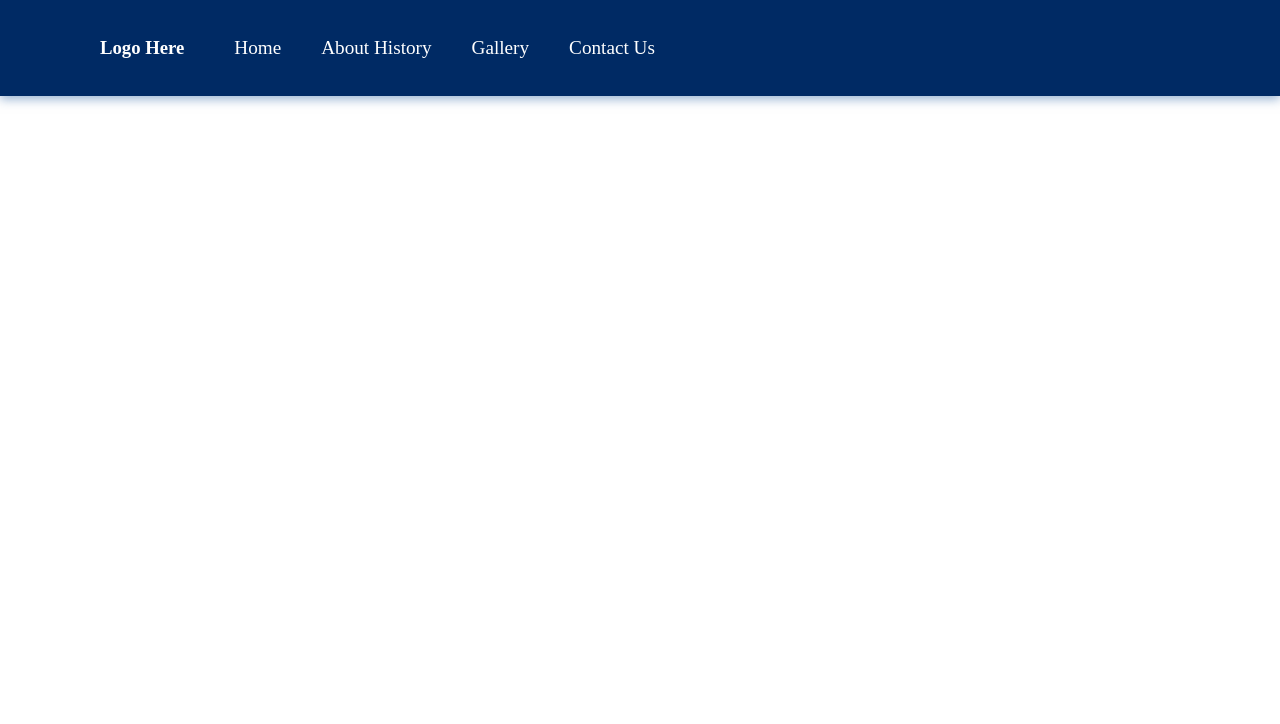
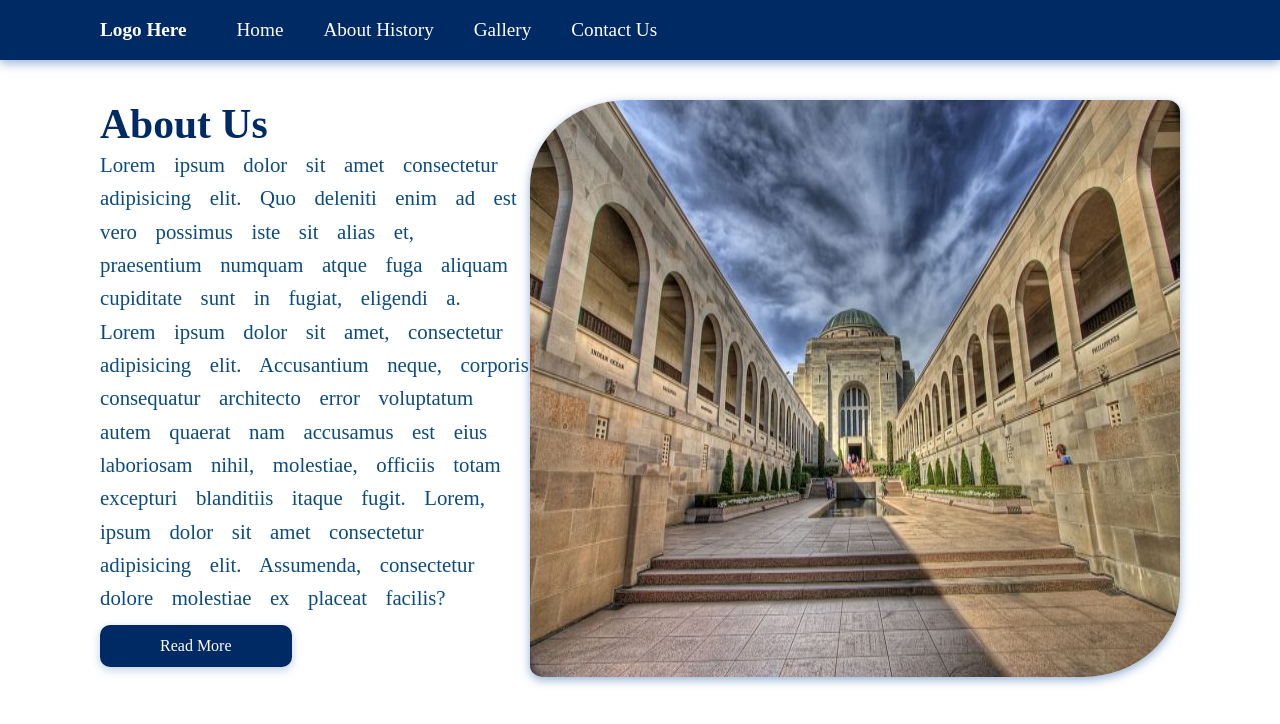
Before and after one commit to Sapana1999/PORTFOLIO, a plain HTML site: page index.html in a window 1280 px wide. Drawn offline with Linux system fonts and the light colour scheme.

Commit message:
implemented about us design

```diff
--- a/css/style.css
+++ b/css/style.css
@@ -1,8 +1,35 @@
-/* Main layout */
+/* Global CSS */
+.primary-btn {
+    background-color: #002a64;
+    padding: 12px 60px;
+    display: inline-flex;
+    justify-content: space-between;
+    margin:10px 0px;
+    border-radius: 10px;
+    color: #fff;
+    border: none;
+    font-size: 1rem;
+    box-shadow: 0 3px 10px rgba(44, 100, 164, 0.3);
+    text-decoration: none;
+}
+.primary-btn:hover {
+    background-color: rgb(250, 250, 250);
+    color: #002a64;
+}
+.primary {
+    color: #002a64;
+}
+.secondary {
+    color: #0c4b7e;
+}
+h3{
+    font-size: 2.6rem;
+}
 *{
      margin: 0;
      padding: 0;
 }
+/* Main layout */
 .container {
     display: flex;
     flex-direction: row;
@@ -13,7 +40,7 @@
     display: flex;
     justify-content: flex-start;
     width: 100%;
-    height: 12vh;
+    height: 7.5vh;
     padding: 0px 30px 0px 100px;
     background-color: #002a64;
     align-items: center;
@@ -21,6 +48,7 @@
 }
 .navHeader {
     color:#fff;
+    font-size: 1.2rem;
 }
 .nav-link {
     list-style: none;
@@ -37,3 +65,30 @@
 .nav-item a:hover {
     color: #d3d3d3;
 }
+/* About Section */
+.about {
+    display: flex;
+    flex-wrap: wrap;
+    padding: 40px 100px;
+    justify-content: space-between;
+
+}
+
+.aboutText{
+   flex: 1;
+   font-size: 1.3rem;
+}
+.textContent {
+    line-height: 25pt;
+    word-spacing: 10pt;
+}
+.aboutImg img{
+    flex: 2;
+    border-radius: 15% 2%;
+    box-shadow: 0 3px 10px rgba(44, 100, 164, 0.5);
+}
+.aboutImg:hover {
+    opacity: 0.6;
+    background-color: #002a64;
+    border-radius: 15% 2%;
+}
--- a/index.html
+++ b/index.html
@@ -10,6 +10,7 @@
 <body>
     <!-- Main Layout -->
     <div class="container">
+        <!-- Nav Start -->
        <nav class="pnav">
         <h3 class="navHeader">Logo Here</h3>
          <ul class="nav-link">
@@ -19,7 +20,21 @@
             <li class="nav-item"><a href="#">Contact Us</a></li>
          </ul>
        </nav>
+       <!-- Nav End -->
     </div>
+     <!-- About Section Start -->
+     <section class="about">
+        <div class="aboutText">
+            <h3 class="primary">About Us</h3>
+            <p class="secondary textContent">Lorem ipsum dolor sit amet consectetur adipisicing elit. Quo deleniti enim ad est vero possimus iste sit alias et, praesentium numquam atque fuga aliquam cupiditate sunt in fugiat, eligendi a. Lorem ipsum dolor sit amet, consectetur adipisicing elit. Accusantium neque, corporis consequatur architecto error voluptatum autem quaerat nam accusamus est eius laboriosam nihil, molestiae, officiis totam excepturi blanditiis itaque fugit. Lorem, ipsum dolor sit amet consectetur adipisicing elit. Assumenda, consectetur dolore molestiae ex placeat facilis?</p>
+            <a class="primary-btn" href="#">Read More</a>
+        </div>
+        <div class="aboutImg">
+            <img src="./assets/img/aus.jpg" width="100%" height="100%" />
+        </div>
+   </section>
+   <!-- End About Section -->
     <!-- End Main Layout -->
+
 </body>
 </html>
```
Also changed, not shown: assets/img/aus.jpg (added).
